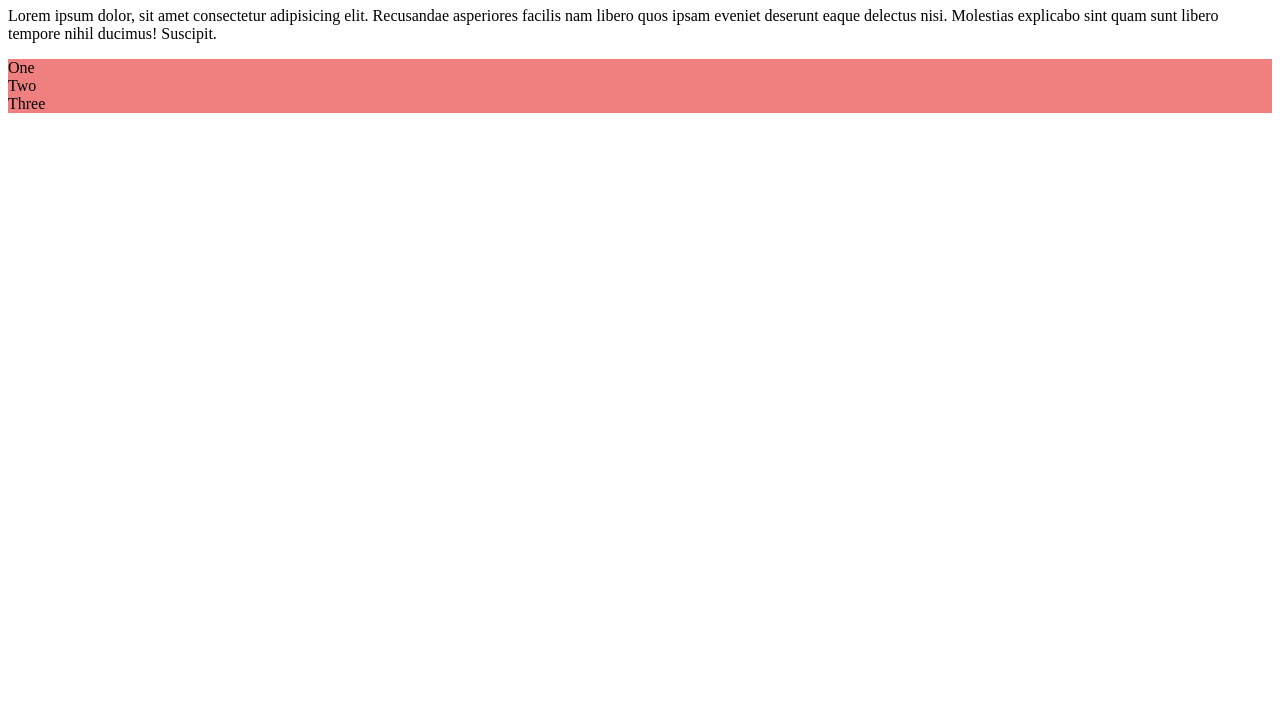
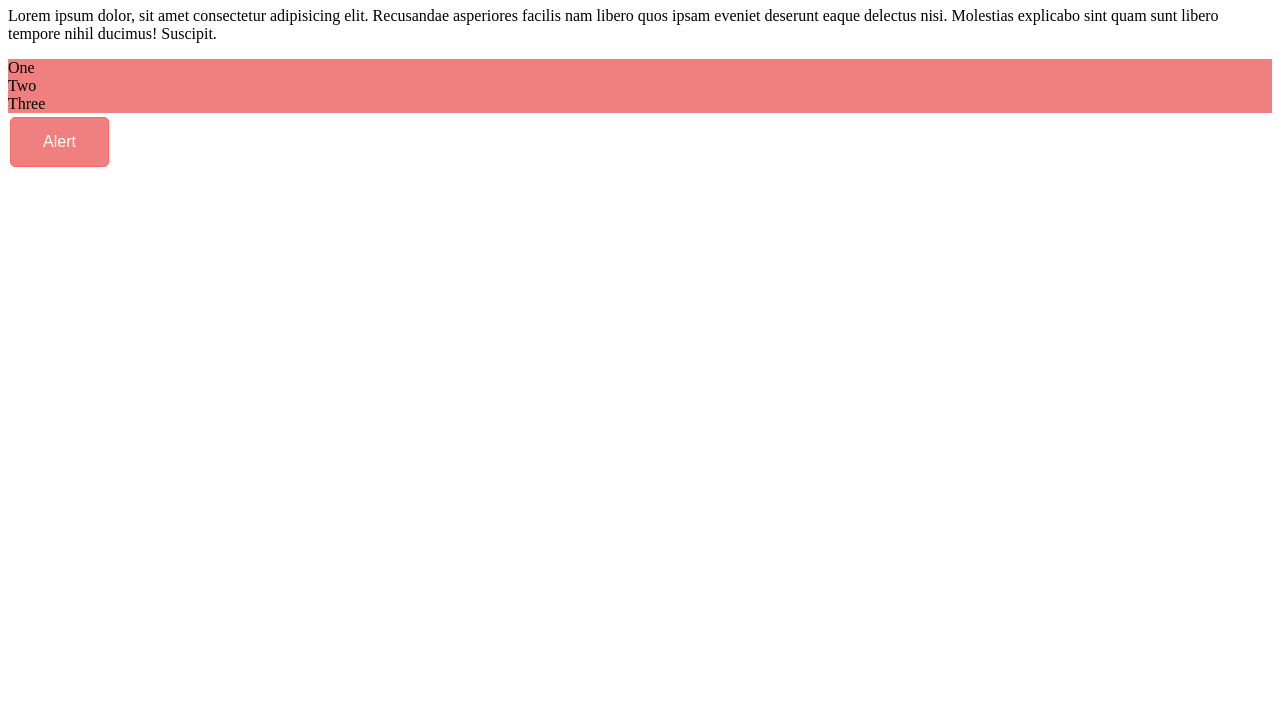
Before and after one commit to Zubaidullah/computer50, a plain HTML site: page index.html in a window 1280 px wide. Shown: the part 73-800 px from the top of the page. Drawn offline with Linux system fonts and the light colour scheme.

Commit message:
add an alert button

```diff
--- a/app.js
+++ b/app.js
@@ -0,0 +1,4 @@
+let alertButton = document.querySelector("#alert");
+alertButton.addEventListener("click", () => {
+  alert("You clicked me!");
+});
--- a/index.html
+++ b/index.html
@@ -14,5 +14,8 @@
     <li>Two</li>
     <li>Three</li>
   </ul>
+  <button id="alert">Alert</button>
+
+  <script src="app.js"></script>
 </body>
 </html>
--- a/style.css
+++ b/style.css
@@ -4,3 +4,24 @@ ul {
     padding: 0;
     background-color: lightcoral;
 }
+
+button {
+    background-color: lightcoral;
+    border: none;
+    color: white;
+    padding: 15px 32px;
+    text-align: center;
+    text-decoration: none;
+    font-size: 16px;
+    margin: 4px 2px;
+    cursor: pointer;
+    border-radius: 5px;
+    border: solid 1px #ff6666;
+    transition: all 0.3s ease 0s;
+}
+
+button:hover {
+    background-color: white;
+    border: solid 1px #ff6666;
+    color: #ff6666;
+}
```
